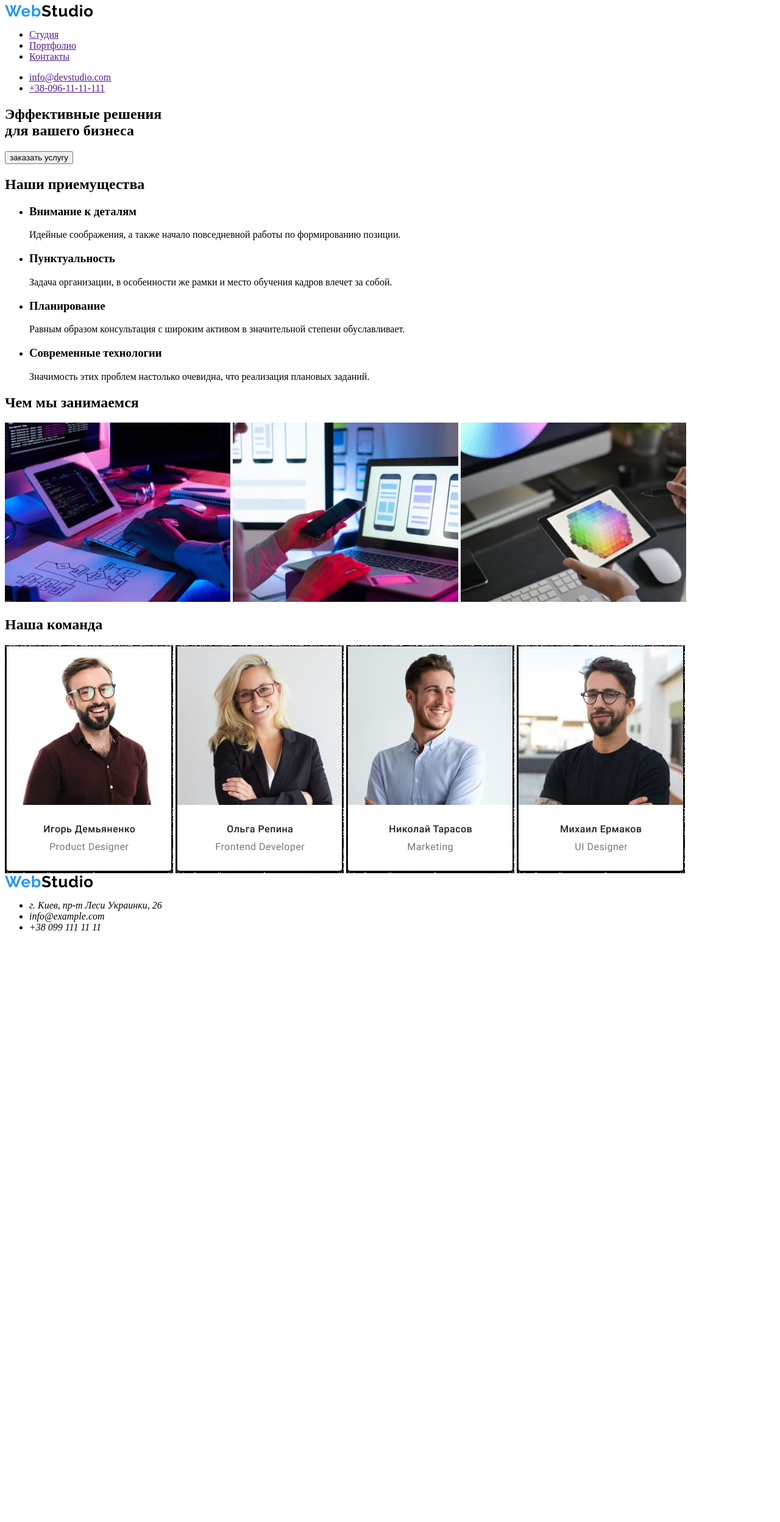
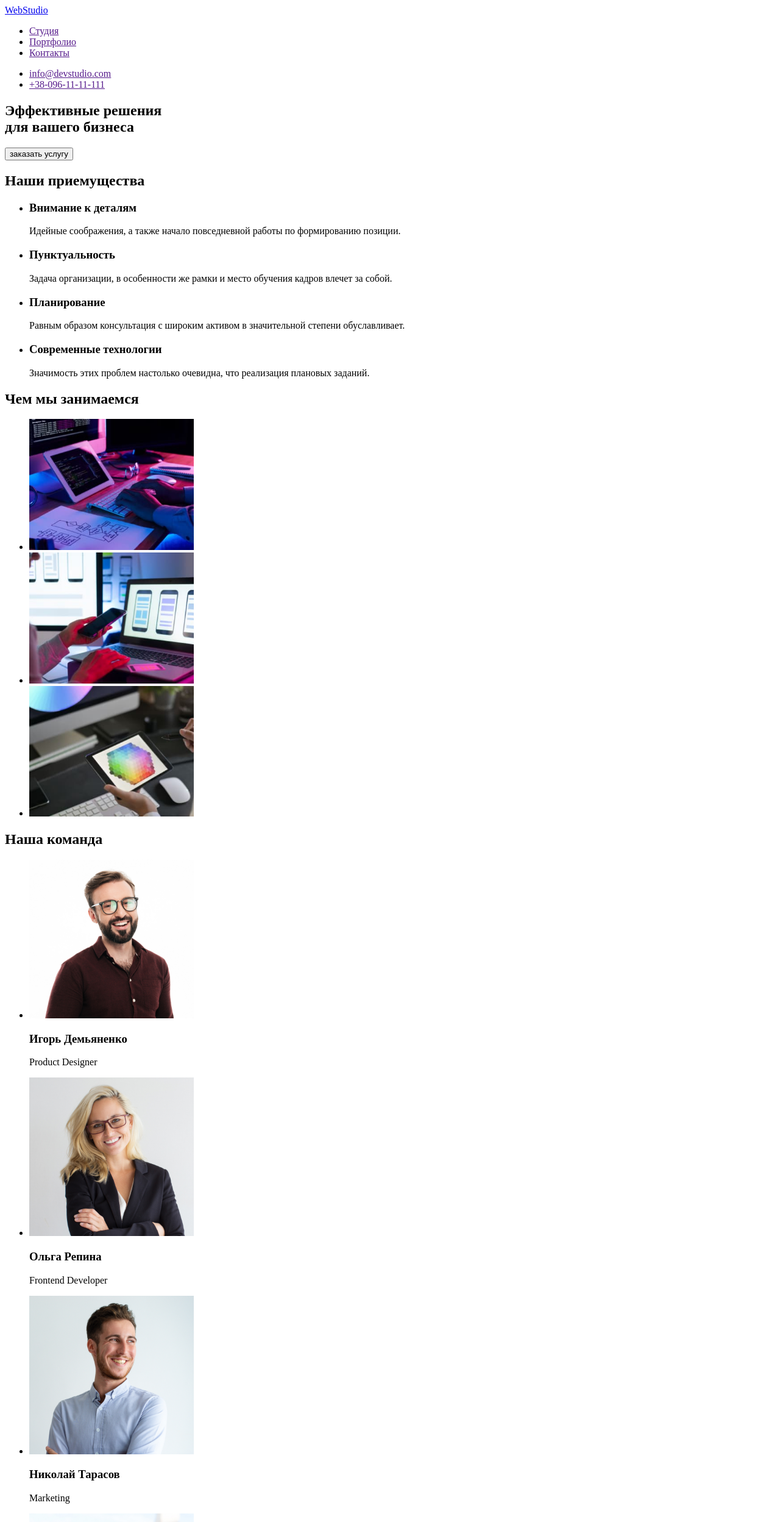
Before and after one commit to DenYurchenk/goit-markup-hw-01, a plain HTML site: page index.html in a window 1280 px wide. Shown: the top 2496 px of the page at 61% size. Before the commit the page ends 1546 px from the top, so only its background shows below. Drawn offline with Linux system fonts and the light colour scheme.

Commit message:
робота над ошибками

```diff
--- a/index.html
+++ b/index.html
@@ -10,9 +10,7 @@
     <!--Шапка сайта-->
     <header>
     <nav>
-        <a href="./index.html">
-
-             <img src="./images/WebStudio.svg" alt="Логотип компании"> </a>
+        <a href="./index.html">WebStudio </a>
                 <ul>
                     <li><a href="">Студия</a></li>
                     <li><a href="">Портфолио</a></li>
@@ -60,34 +58,51 @@
 
     <section>
         <h2>Чем мы занимаемся</h2>
+      <ul>
+          <li>
+              <img src="./images/box-1.jpg" alt="кодинг" width="270"></li>
 
-          <img src="./images/box-1.jpg" alt="кодинг">
-              <img src="./images/box-2.jpg" alt="разработка софта">
-            <img src="./images/box-3.jpg" alt="оформление" >
+          <li>
+              <img src="./images/box-2.jpg" alt="разработка софта" width="270"></li>
 
+          <li>
+              <img src="./images/box-3.jpg" alt="оформление" width="270"></li>
+       </ul>
     </section>
 
     <!--Наша команда-->
     <section>
         <h2>Наша команда</h2>
+    <ul>
+        <li><img src="/images/img-1.jpg" alt="Дизайнер" width="270">
+        <h3>Игорь Демьяненко</h3>
+        <p>Product Designer</p></li>
 
-        <img src="./images/team-card-1.jpg" alt="product_desinger">
-        <img src="./images/team-card-2.jpg" alt="frontend_Developer">
-        <img src="./images/team-card-3.jpg" alt="marketing">
-        <img src="./images/team-card-4.jpg" alt="ui_designer">
+        <li><img src="./images/img-2.jpg" alt="Разработчик" width="270">
+       <h3>Ольга Репина</h3>
+        <p>Frontend Developer</p></li>
+
+          <li><img src="./images/img-3.jpg" alt="Маркетинг" width="270">
+        <h3>Николай Тарасов</h3>
+          <p>Marketing</p></li>
+
+            <li><img src="./images/img-4.jpg" alt="Дизайнер" width="270">
+             <h3>Михаил Ермаков</h3>
+             <p>UI Designer</p></li>
+
+      </ul>
 
     </section>
 </main>
 <!--Футер-->
 <footer>
 
-                 <a href="./index.html">
-                <img src="./images/WebStudio.png" alt="Logo" ></a>
+                 <a href="./index.html">WebStudio</a>
              <address>
         <ul>
-             <li >г. Киев, пр-т Леси Украинки, 26</li>
-             <li>info@example.com</li>
-             <li> +38 099 111 11 11</li>
+             <li><a href=""></a>г. Киев, пр-т Леси Украинки, 26</li>
+             <li><a href=""></a>info@example.com</li>
+             <li><a href=""></a> +38 099 111 11 11</li>
        </ul>
             </address>
 
```
Also changed, not shown: images/img-1.jpg (added), images/img-2.jpg (added), images/img-3.jpg (added), images/img-4.jpg (added), images/team-card-1.jpg (deleted), images/team-card-2.jpg (deleted), images/team-card-3.jpg (deleted), images/team-card-4.jpg (deleted).
